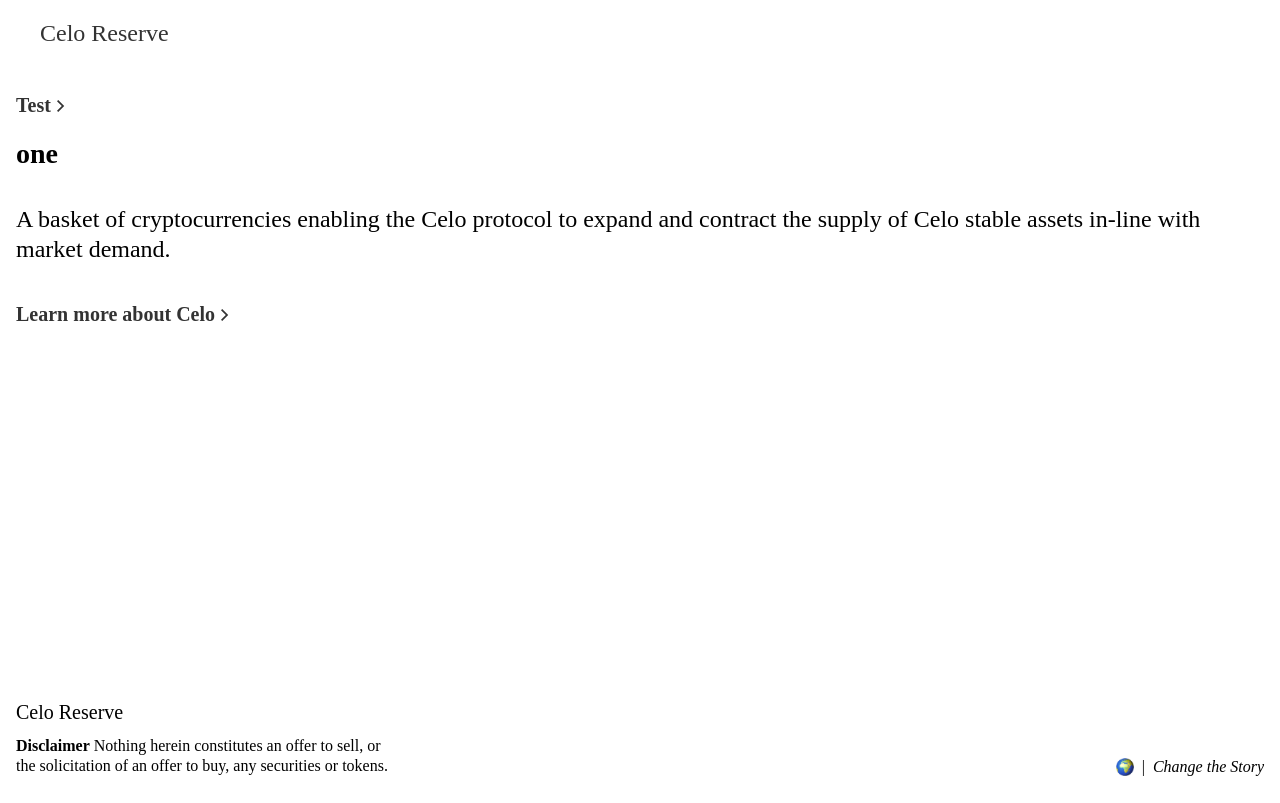
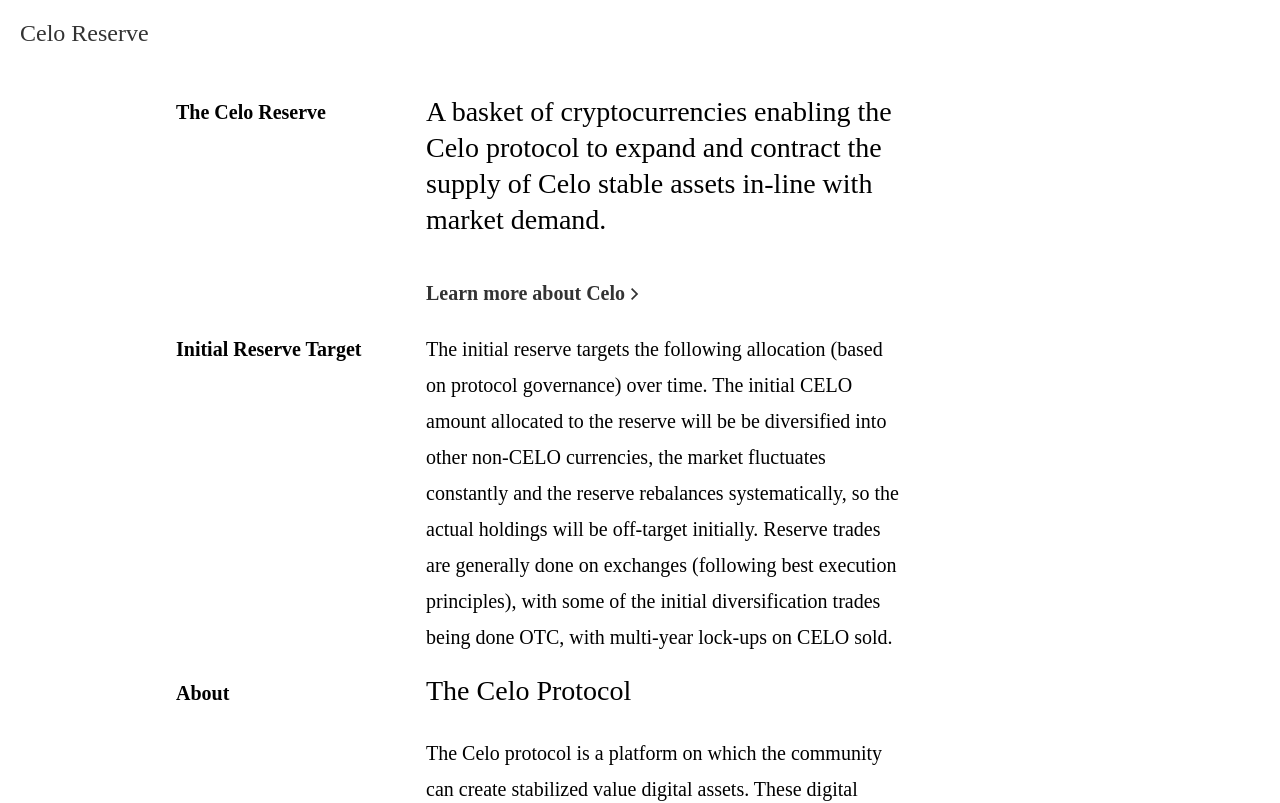
Before and after one commit to celo-org/reserve-site, a Next.js app: page / in a window 1280 px wide. Shown: the top 803 px of the page. Built offline with nearby package versions, Linux system fonts and the light colour scheme.

Commit message:
layout is ok

```diff
--- a/pages/index.tsx
+++ b/pages/index.tsx
@@ -6,28 +6,28 @@
 import { css , jsx} from '@emotion/core'
 import { flexCol } from 'src/styles'
 import Head from 'src/Head'
-import Button from 'src/Button'
-import text from 'content/home/intro.md'
+import intro from 'src/content/home/intro.md'
+import about from 'src/content/home/about.md'
+import initialTarget from 'src/content/home/initial-target.md'
 import matter from 'front-matter'
-import Markdown from 'src/Markdown'
+import Section from 'src/Section'
 
+const INTRO = matter<{title: string}>(intro)
+const INITIAL_TARGET = matter<{title: string}>(initialTarget)
+const ABOUT = matter<{title: string}>(about)
 
 export default function Home() {
   return (
     <>
     <Head />
     <div css={rootStyle}>
-      <div css={flexCol}>
-      <NavBar/>
-      <main css={mainStyle}>
-        <Button href="/">Test</Button>
-        <h1>one</h1>
-        {/* <h2>second</h2>
-        <h3>three</h3>
-        <h4>head 4</h4>
-        <p>Paragraphs of content</p> */}
-        <Markdown source={matter(text).body} />
-      </main>
+      <div css={containerStyle}>
+        <NavBar/>
+        <main css={mainStyle}>
+          <Section title={INTRO.attributes.title} content={INTRO.body}  />
+          <Section title={INITIAL_TARGET.attributes.title} content={INITIAL_TARGET.body}  />
+          <Section title={ABOUT.attributes.title} content={ABOUT.body}  />
+        </main>
       </div>
      <Footer/>
     </div>
@@ -39,10 +39,14 @@
   display: 'flex',
   flexDirection: 'column',
   minHeight: '100vh',
+  flex: 1,
+  alignItems: 'center',
   justifyContent:" space-between"
 })
 
 const mainStyle = css({
-  paddingLeft: 16,
-  paddingRight: 16
+  width: '100%',
+  maxWidth: 960
 })
+
+const containerStyle = css(flexCol, {flex: 1, width: '100%', alignItems: 'center'})
--- a/src/Head.tsx
+++ b/src/Head.tsx
@@ -5,13 +5,14 @@
 
 const garamond = 'EB Garamond, eb-garamond, Garamond, serif';
 
-const globalStyles = css`
+const globalStyles = css`x
   * {
     box-sizing: border-box;
     font-family: '${garamond}';
   }
 
   h1, h2, h3, h4, p, a {
+    margin-top: 0;
     color: ${colors.dark}
     font-family: '${garamond}';
     font-display: 'swap';
@@ -19,33 +20,43 @@
 
   h1 {
     line-height: 36px;
-    font-size: 28px;
+    font-size: 32px;
   }
 
   h2 {
-    font-weight: normal;
-    font-size: 28px;
-    line-height: 24px;
+    font-weight: bold;
+    font-size: 20px;
+    line-height: 26px;
   }
 
   h3 {
     font-weight: normal;
-    font-size: 24px;
-    line-height: 30px;
+    font-size: 28px;
+    line-height: 32px;
   }
 
   h4 {
-    font-weight: 500;
-    font-size: 24px;
-    line-height: 30px;
+    font-weight: normal;
+    font-size: 28px;
+    line-height: 36px;
   }
 
   p {
-    font-family: '${garamond}';
     font-style: normal;
     font-weight: normal;
     font-size: 20px;
     line-height: 36px;
+  }
+
+  small {
+    font-style: normal;
+    font-weight: normal;
+    font-size: 16px;
+    line-height: 18px;
+  }
+
+  #__next {
+    width: 100%;
   }
 
   body {
@@ -54,7 +65,7 @@
     font-family: '${garamond}';
     font-display: 'swap';
     display: flex;
-    width: 100vw;
+    justify-content: 'center';
   }
 `
 
--- a/src/Markdown.tsx
+++ b/src/Markdown.tsx
@@ -1,19 +1,45 @@
+/** @jsx jsx */
 import MarkdownJSX from 'markdown-to-jsx'
 import * as React from 'react'
 import Button from './Button'
+import { css, jsx } from '@emotion/core'
 
 export interface Attributes {
   title: string
   description?: string
 }
 
+function Paragraph({children}) {
+  return <p css={contentStyle}>
+    {children}
+  </p>
+}
+
+
+function H3({children}) {
+  return <h3 css={contentStyle}>
+    {children}
+  </h3>
+}
+
+function H4({children}) {
+  return <h4 css={contentStyle}>
+    {children}
+  </h4>
+}
+
 
 const OPTIONS = {
   overrides: {
-    a: Button
+    a: Button,
+    p:  Paragraph,
+    h3: H3,
+    h4: H4,
   }
 }
 
 export default function Markdown({ source }) {
   return <MarkdownJSX children={source} options={OPTIONS} />
 }
+
+const contentStyle = css({maxWidth: 480})
--- a/src/Navbar.tsx
+++ b/src/Navbar.tsx
@@ -22,7 +22,8 @@
 
 const navStyle = css({
   maxWidth: 1280,
-  width: '100vw',
+  width: '100%',
+  flex:1,
   display: 'flex',
   justifyContent: 'space-between',
   alignItems: 'cemter',
--- /dev/null
+++ b/src/Section.jsx
@@ -0,0 +1,33 @@
+/** @jsx jsx */
+
+import { jsx, css, } from '@emotion/core'
+import Markdown from 'src/Markdown'
+
+export default function Section({title, content}) {
+  return <section css={rootStyle}>
+          <div css={headingAreaStyle}>
+            <h2>
+              {title}
+            </h2>
+          </div>
+          <div css={contentAreaStyle}>
+            <Markdown source={content} />
+          </div>
+  </section>
+}
+
+const rootStyle = css({
+  display: 'flex',
+  flexWrap: "wrap",
+  flex: 1,
+  paddingLeft: 16,
+  paddingRight: 16,
+})
+
+const headingAreaStyle = css({
+  paddingRight: 20,
+  marginTop: 5,
+  flexBasis: 230
+})
+
+const contentAreaStyle = css({flex: 1, minWidth: 300})
--- /dev/null
+++ b/src/content/home/about.md
@@ -0,0 +1,6 @@
+---
+title: About
+---
+
+### The Celo Protocol
+The Celo protocol is a platform on which the community can create stabilized value digital assets. These digital assets aim to track the value of an existing real-world asset (for example, the first one, cUSD, aims to track the US Dollar). The Celo protocol also includes mechanisms for lightweight identity and ultralight mobile validation. The platform aims to make the assets built on the protocol easy to use with a mobile device.
--- /dev/null
+++ b/src/content/home/initial-target.md
@@ -0,0 +1,6 @@
+---
+title: Initial Reserve Target
+---
+
+The initial reserve targets the following allocation (based on protocol governance) over time.
+The initial CELO amount allocated to the reserve will be be diversified into other non-CELO currencies, the market fluctuates constantly and the reserve rebalances systematically, so the actual holdings will be off-target initially. Reserve trades are generally done on exchanges (following best execution principles), with some of the initial diversification trades being done OTC, with multi-year lock-ups on CELO sold.
```
Also changed, not shown: src/content/home/intro.md (renamed from content/home/intro.md), src/content/something.md (renamed from content/something.md), 1 other file (tests, documents, lock files or other folders).
